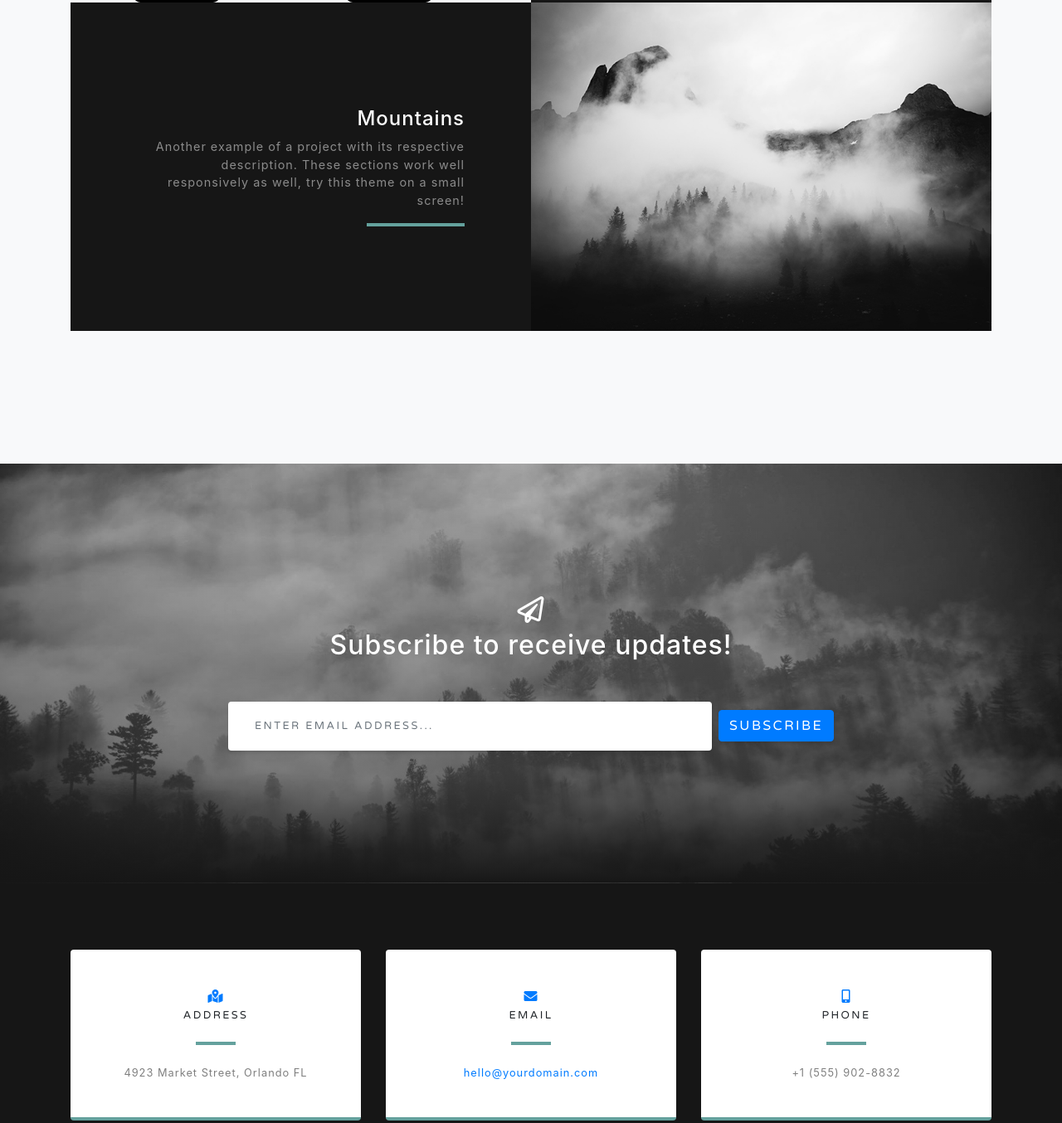
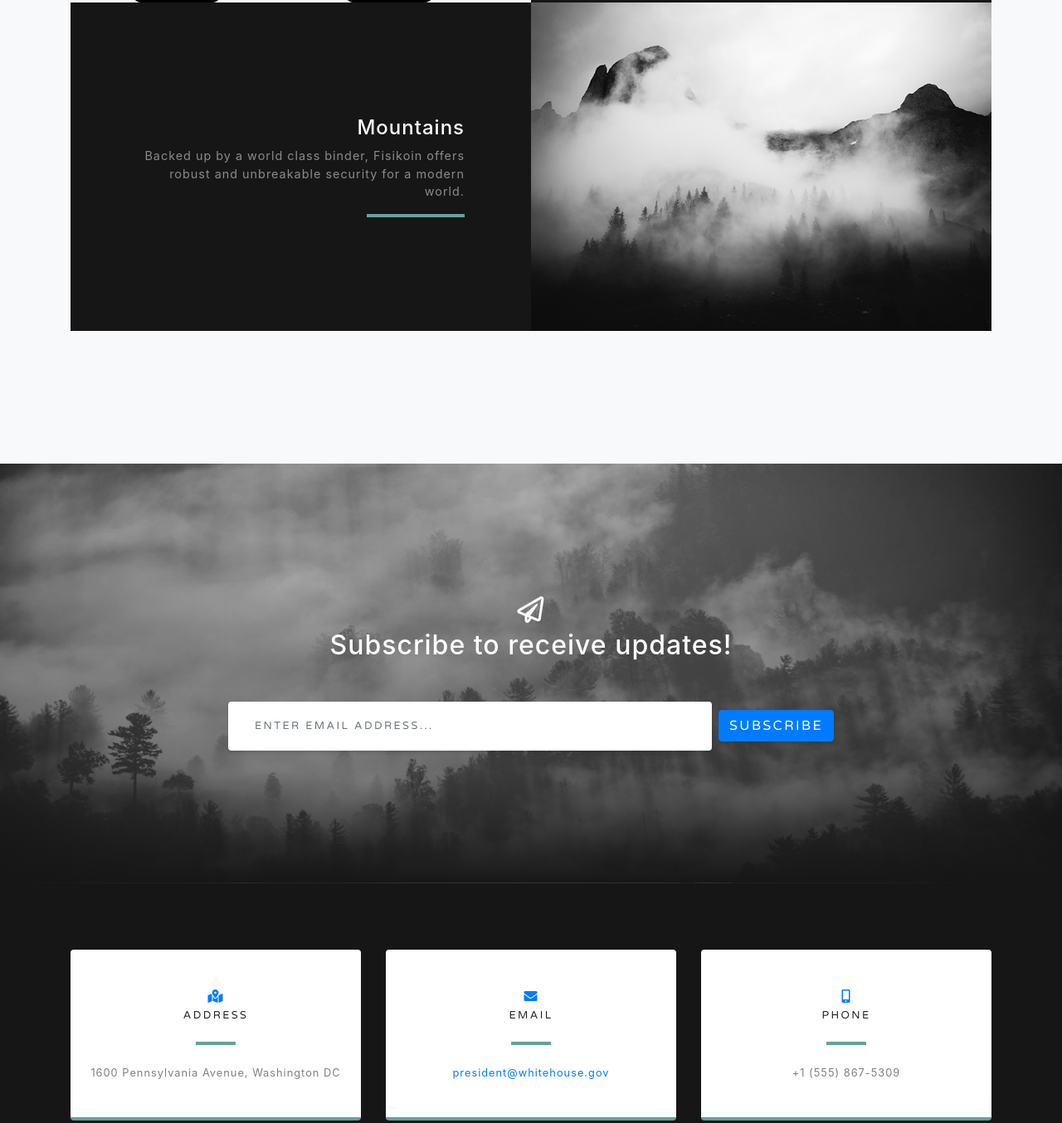
Before and after one commit to Jkillelea/fisikoin, a website with bundled scripts: page index.html in a window 1280 px wide. Shown: the part 2505-3859 px from the top of the page at 83% size. Built offline with nearby package versions, Linux system fonts and the light colour scheme.

Commit message:
contact info

```diff
--- a/index.html
+++ b/index.html
@@ -118,7 +118,7 @@
               <div class="d-flex h-100">
                 <div class="project-text w-100 my-auto text-center text-lg-right">
                   <h4 class="text-white">Mountains</h4>
-                  <p class="mb-0 text-white-50">Another example of a project with its respective description. These sections work well responsively as well, try this theme on a small screen!</p>
+                  <p class="mb-0 text-white-50">Backed up by a world class binder, Fisikoin offers robust and unbreakable security for a modern world.</p>
                   <hr class="d-none d-lg-block mb-0 mr-0">
                 </div>
               </div>
@@ -152,6 +152,8 @@
     <section class="contact-section bg-black">
       <div class="container">
 
+      <!-- <h2 class="text-white mb-5">Contact Us</h2> -->
+
         <div class="row">
 
           <div class="col-md-4 mb-3 mb-md-0">
@@ -160,7 +162,7 @@
                 <i class="fas fa-map-marked-alt text-primary mb-2"></i>
                 <h4 class="text-uppercase m-0">Address</h4>
                 <hr class="my-4">
-                <div class="small text-black-50">4923 Market Street, Orlando FL</div>
+                <div class="small text-black-50">1600 Pennsylvania Avenue, Washington DC</div>
               </div>
             </div>
           </div>
@@ -172,7 +174,7 @@
                 <h4 class="text-uppercase m-0">Email</h4>
                 <hr class="my-4">
                 <div class="small text-black-50">
-                  <a href="#">hello@yourdomain.com</a>
+                  <a href="#">president@whitehouse.gov</a>
                 </div>
               </div>
             </div>
@@ -184,7 +186,7 @@
                 <i class="fas fa-mobile-alt text-primary mb-2"></i>
                 <h4 class="text-uppercase m-0">Phone</h4>
                 <hr class="my-4">
-                <div class="small text-black-50">+1 (555) 902-8832</div>
+                <div class="small text-black-50">+1 (555) 867-5309</div>
               </div>
             </div>
           </div>
```
